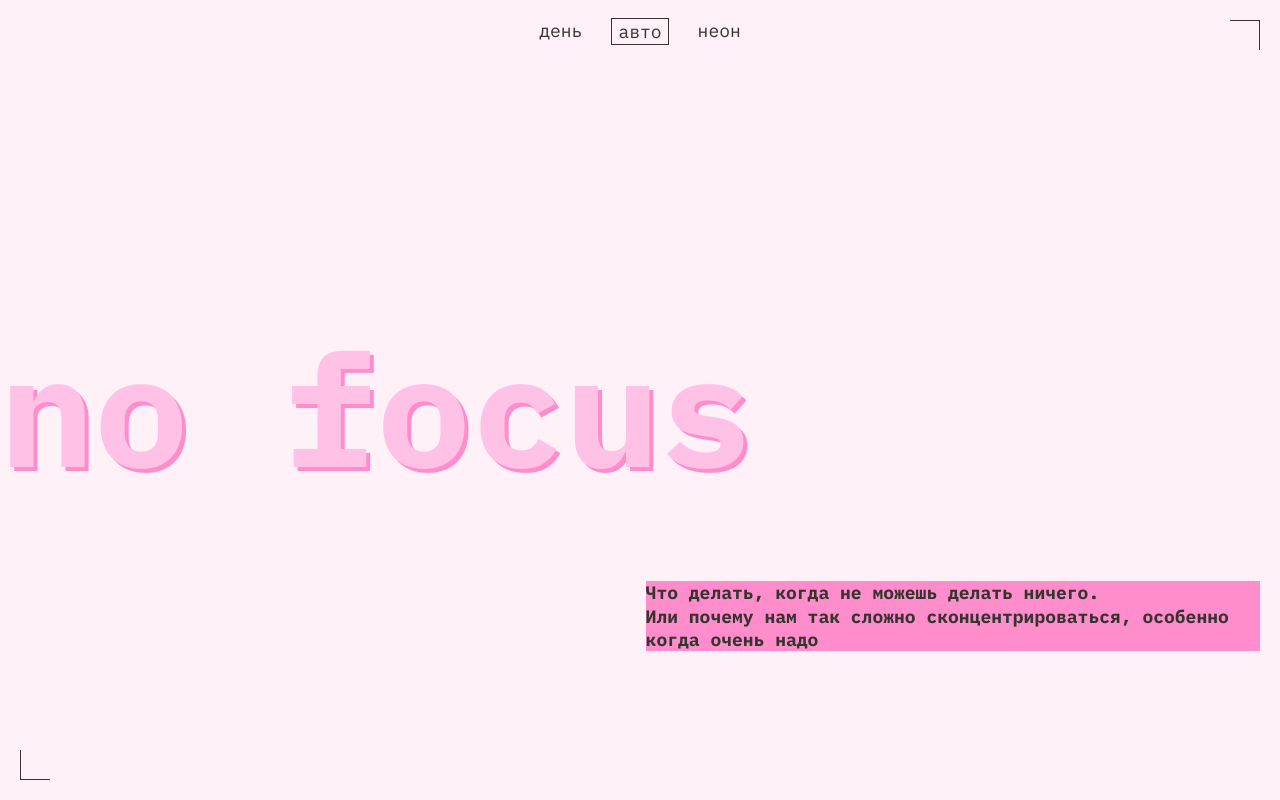
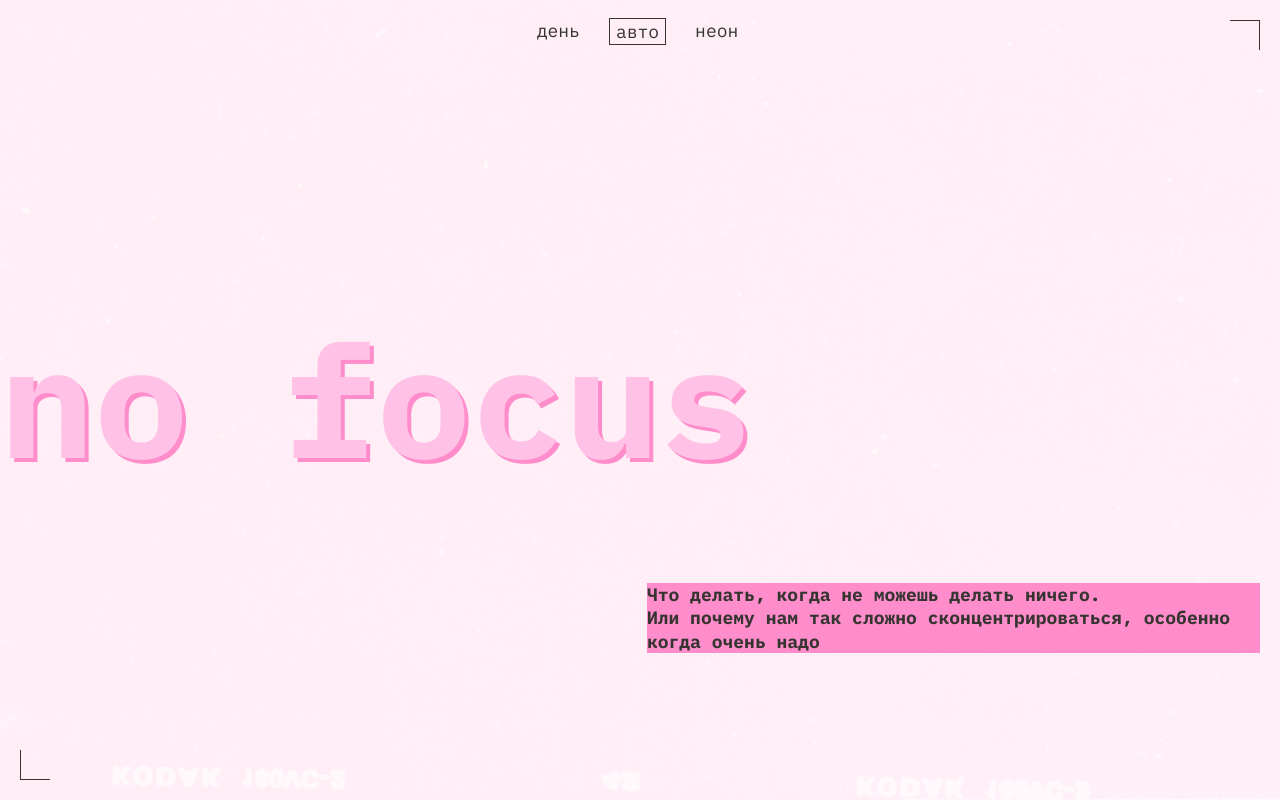
Before and after one commit to MvenMass/slozhno-sosredotochitsya, a plain HTML site: page index.html in a window 1280 px wide. Shown: the top 800 px of the page. Drawn offline with Linux system fonts and the light colour scheme.

Commit message:
finish try

```diff
--- a/styles/dark.css
+++ b/styles/dark.css
@@ -14,8 +14,9 @@
   --accent-color: #FF0070;
   --weight-bold: bold;
   --weight: normal;
-  --cover-img: url(./images/cover-image-dark.png);
+  --cover-img: url(../images/cover-image-dark.png);
   --rec: block;
+  --button-border: rgba(255, 0, 112, 0.4);
 }
 
 :root {
@@ -28,8 +29,9 @@
   --accent-color: #FF0070;
   --weight-bold: bold;
   --weight: normal;
-  --cover-img: url(./images/cover-image-dark.png);
+  --cover-img: url(../images/cover-image-dark.png);
   --rec: block;
+  --button-border: rgba(255, 0, 112, 0.4);
 }
 
 @media (prefers-color-scheme: dark) {
@@ -43,7 +45,8 @@
     --accent-color: #FF0070;
     --weight-bold: bold;
     --weight: normal;
-    --cover-img: url(./images/cover-image-dark.png);
+    --cover-img: url(../images/cover-image-dark.png);
     --rec: block;
+    --button-border: rgba(255, 0, 112, 0.4);
   }
 }
--- a/styles/light.css
+++ b/styles/light.css
@@ -13,8 +13,9 @@
   --accent-color: #FF8DCB;
   --weight-bold: bold;
   --weight: normal;
-  --cover-img: url(./images/cover-image-light.png);
+  --cover-img: url(../images/cover-image-light.png);
   --rec: none;
+  --button-border: rgba(50, 49, 45, 0.4);
 }
 
 .page.theme_light {
@@ -27,8 +28,9 @@
   --accent-color: #FF8DCB;
   --weight-bold: bold;
   --weight: normal;
-  --cover-img: url(./images/cover-image-light.png);
+  --cover-img: url(../images/cover-image-light.png);
   --rec: none;
+  --button-border: rgba(50, 49, 45, 0.4);
 }
 
 @media (prefers-color-scheme: light) {
@@ -42,7 +44,8 @@
       --accent-color: #FF8DCB;
       --weight-bold: bold;
       --weight: normal;
-      --cover-img: url(./images/cover-image-light.png);
+      --cover-img: url(../images/cover-image-light.png);
       --rec: none;
+      --button-border: rgba(50, 49, 45, 0.4);
   }
 }
--- a/styles/style.css
+++ b/styles/style.css
@@ -31,15 +31,15 @@
 
 @media (width >= 768px) {
   .header {
-    padding: 22% 25px 23% 0;
-    gap: 25%;
-    margin-block-end: 67px;
+    padding: 23% 20px 23% 0;
+    gap: 24.5%;
+    margin-block-end: 66px;
   }
 }
 
 @media (width >=1024px) {
   .header {
-    gap: 14%;
+    gap: 13%;
     padding: 0;
     padding-block-start: 18px;
     margin-block-end: 60px;
@@ -53,7 +53,7 @@
   font-size: clamp(7.25rem, 7.0115rem + 1.0178vw, 7.5rem);
 }
 
-@media (width >=768px) {
+@media (width >= 768px) {
   .title {
     font-size: clamp(7.5rem, 0.5625rem + 14.4531vw, 9.8125rem);
   }
@@ -66,11 +66,18 @@
   line-height: 0.8;
 }
 
-@media (width >=768px) {
+@media (width >= 768px) {
   .main-title {
     margin-block-end: 0px;
   }
 }
+
+@media (width >= 1024px) {
+  .main-title {
+    margin-block-end: 19px;
+  }
+}
+
 
 .header__theme-menu {
   display: grid;
@@ -87,8 +94,15 @@
 
 @media (width >= 768px) {
   .header__theme-menu {
-    margin-block-end: 0;
+    margin-block-end: 11px;
     padding: 0;
+    padding-inline-end: 5px;
+  }
+}
+
+@media (width >= 1024px) {
+  .header__theme-menu {
+    margin-block-end: 0px;
   }
 }
 
@@ -126,7 +140,7 @@
 }
 
 .header__theme-menu-button:hover {
-  border: 1px solid var(--section-title-color);
+  border: 1px solid var(--button-border);
 }
 
 .header__theme-menu-button:focus {
@@ -209,15 +223,15 @@
 
 @media (width >=768px) {
   .header-text {
-    max-width: 48%;
+    max-width: 48.6%;
     padding-inline-end: 60px;
   }
 }
 
 @media (width >=1024px) {
   .header-text {
+    max-width: 47.9%;
     justify-self: end;
-    max-width: 48%;
     padding-inline-end: 0;
     margin-inline-end: 20px;
   }
@@ -238,7 +252,7 @@
 @media (width >=768px) {
   .main__section {
     grid-template-columns: repeat(3, 1fr);
-    padding: 0 18px;
+    padding: 0 20px;
     margin-block-end: 80px;
   }
 }
@@ -264,7 +278,7 @@
 @media (width >= 768px) {
   .section__block {
     grid-column: 2/4;
-    padding-inline-start: 6px;
+    padding-inline-start: 8px;
   }
 }
 
@@ -299,17 +313,23 @@
   .special__section-block {
     grid-column: 1/4;
     padding: 0;
+    gap: 20px;
+  }
+}
+
+@media (width >= 1024px) {
+  .special__section-block {
+    gap: 0;
   }
 }
 
 @media (width >=1024px) {
   .special__block-text {
     margin: 0;
-    word-break: break-word;
   }
 
   .special__block-text:not(:last-of-type) {
-    margin-inline-end: 2%;
+    margin-inline-end: 4.5%;
   }
 
   .special__block-text:first-child {
@@ -338,11 +358,11 @@
   line-height: 130%;
 }
 
-@media (width >=768px) {
+/* @media (width >=768px) {
   .section-text {
     padding-inline-end: 10px;
   }
-}
+} */
 
 @media (width >= 1024px) {
   .section-text {
@@ -376,7 +396,7 @@
 
 @media (width >=768px) {
   .gallery {
-    gap: 20px;
+    gap: 21px;
     grid-template-areas:
       "title title title"
       "sunset sunset ice-cream"
@@ -419,7 +439,23 @@
 }
 
 .footer {
+  display: grid;
+  align-items: center;
+  justify-content: center;
   min-height: 100vh;
+  padding-block-end: 7%;
+}
+
+@media (width >= 768px) {
+  .footer {
+    padding-block-end: 0;
+  }
+}
+
+@media (width >= 1024px) {
+  .footer {
+    padding-block-start: 1%;
+  }
 }
 
 .frames {
@@ -431,7 +467,6 @@
   justify-content: center;
   align-items: center;
   text-shadow: 2px 2px var(--accent-color);
-  line-height: 5.5
 }
 
 @media (width >=768px) {
@@ -439,11 +474,3 @@
     line-height: 0.8;
   }
 }
-
-@media (width >=768px) {
-  .footer {
-    display: grid;
-    align-items: center;
-    justify-content: center;
-  }
-}
--- a/styles/variables.css
+++ b/styles/variables.css
@@ -13,6 +13,7 @@
   --accent-color: #FF0070;
   --weight-bold: bold;
   --weight: normal;
-  --cover-img: url(./images/cover-image/png);
+  --cover-img: url(../images/cover-image/png);
   --rec: block;
+  --button-border: rgba(255, 0, 112, 0.4);
 }
```
